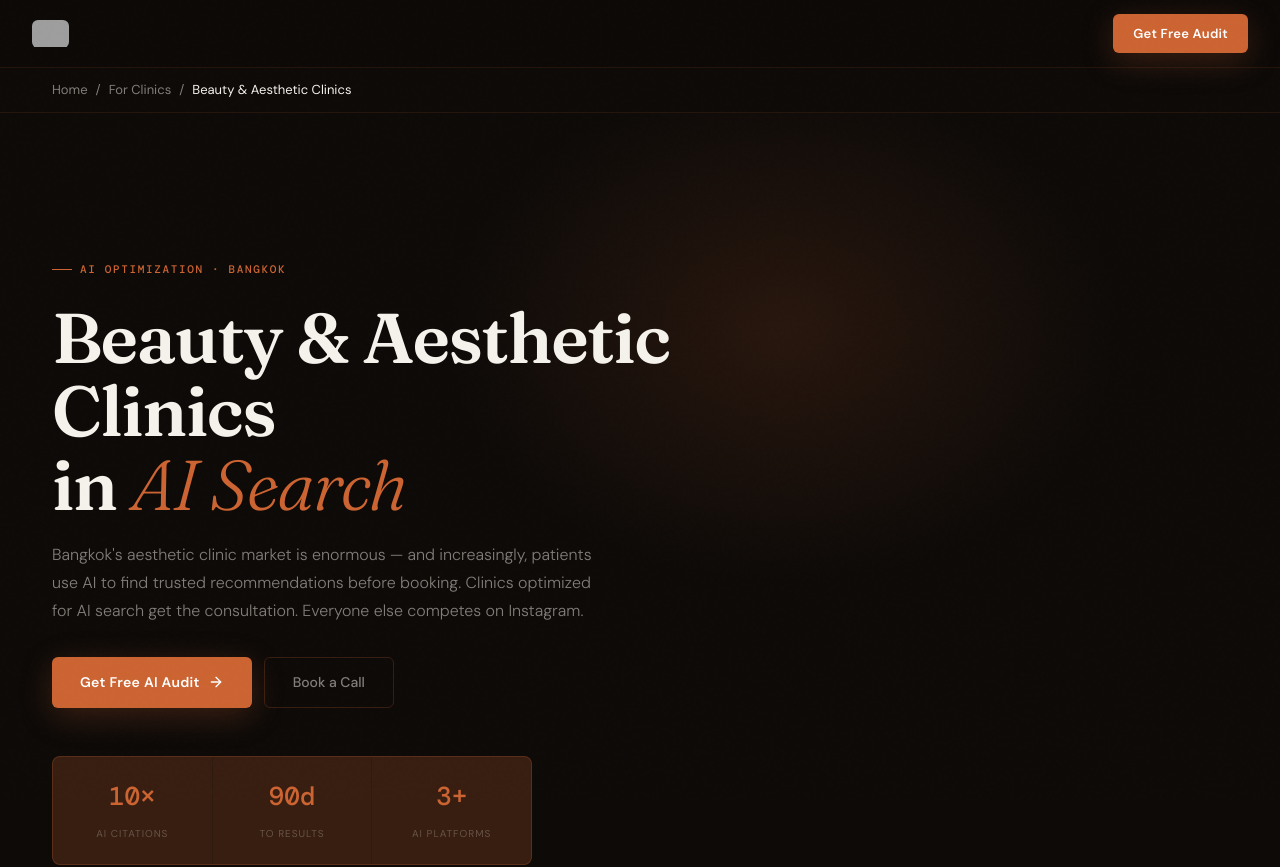
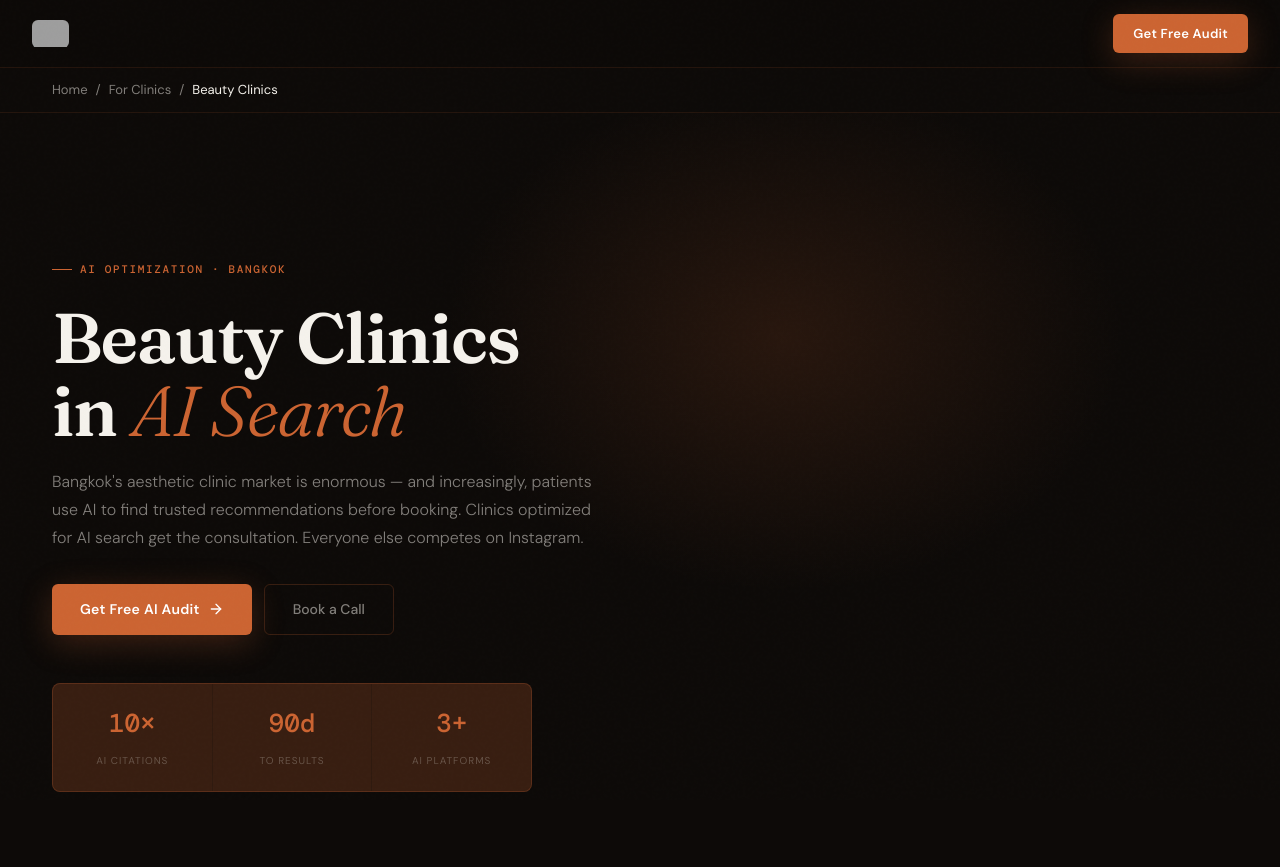
Before and after one commit to Sunnysakchira1/locullywebsite, a React (Vite) app: page /ai-optimization/beauty-clinics in a window 1280 px wide. Shown: the top 867 px of the page. Built offline with nearby package versions, Linux system fonts and the light colour scheme; grey boxes are pictures that could not be loaded; a web font is replaced by a local one.

Commit message:
feat: add Organization schema site-wide, update clinic names, link Service schema to org

```diff
--- a/src/App.jsx
+++ b/src/App.jsx
@@ -19,6 +19,7 @@ import PackagesPage from '@/components/PackagesPage';
 import ScrollToTop from '@/components/ScrollToTop';
 import ForClinicsPage from '@/pages/ForClinicsPage';
 import ClinicPage from '@/components/ClinicPage';
+import SiteSchema from '@/components/SiteSchema';
 
 // Shared Layout/Home Component
 const HomePage = () => {
@@ -49,6 +50,7 @@ function App() {
 
   return (
     <Router>
+      <SiteSchema />
       <ScrollToTop />
       <div className="min-h-screen bg-white">
         <Routes>
--- a/src/components/ClinicPage.jsx
+++ b/src/components/ClinicPage.jsx
@@ -60,7 +60,7 @@ export default function ClinicPage({ slug }) {
     '@context': 'https://schema.org',
     '@type': 'Service',
     name: `AI Optimization for ${clinic.namePlural}`,
-    provider: { '@type': 'Organization', name: 'Locully', url: 'https://locully.org' },
+    provider: { '@id': 'https://locully.org/#organization' },
     areaServed: { '@type': 'City', name: 'Bangkok' },
     description: clinic.metaDescription,
     serviceType: 'AI Search Optimization',
--- /dev/null
+++ b/src/components/SiteSchema.jsx
@@ -0,0 +1,37 @@
+import React from 'react';
+import { Helmet } from 'react-helmet';
+
+const organizationSchema = {
+  '@context': 'https://schema.org',
+  '@type': 'Organization',
+  '@id': 'https://locully.org/#organization',
+  name: 'Locully Co. Ltd',
+  url: 'https://locully.org',
+  logo: 'https://horizons-cdn.hostinger.com/ca6fff5d-5563-48f9-b39f-3faa84296ff9/68e793544c569f64d62f0f8841197574.png',
+  foundingDate: '2025',
+  email: 'admin@locully.org',
+  telephone: '+66626959444',
+  address: {
+    '@type': 'PostalAddress',
+    streetAddress: '92 Central Park Offices, Floor 35, Rama 4 Road',
+    addressLocality: 'Silom, Bangrak',
+    addressRegion: 'Bangkok',
+    postalCode: '10500',
+    addressCountry: 'TH',
+  },
+  areaServed: {
+    '@type': 'City',
+    name: 'Bangkok',
+  },
+  sameAs: [
+    'https://www.linkedin.com/company/74875853/',
+  ],
+};
+
+export default function SiteSchema() {
+  return (
+    <Helmet>
+      <script type="application/ld+json">{JSON.stringify(organizationSchema)}</script>
+    </Helmet>
+  );
+}
--- a/src/data/clinicData.js
+++ b/src/data/clinicData.js
@@ -145,11 +145,11 @@ export const clinics = [
   },
   {
     slug: 'fertility-clinics',
-    name: 'Fertility / IVF',
-    namePlural: 'Fertility & IVF Clinics',
-    headline: 'AI Optimization for Fertility & IVF Clinics in Bangkok',
+    name: 'IVF',
+    namePlural: 'IVF Clinics',
+    headline: 'AI Optimization for IVF Clinics in Bangkok',
     metaDescription:
-      "Help patients find your fertility clinic through ChatGPT, Perplexity & Google AI. Locully's AIO service for Bangkok IVF clinics.",
+      "Help patients find your IVF clinic through ChatGPT, Perplexity & Google AI. Locully's AIO service for Bangkok IVF clinics.",
     intro:
       "Fertility decisions are among the most researched a patient makes. They ask ChatGPT detailed questions before they ever contact a clinic. AI optimization ensures your clinic is recommended at the moment patients are ready to act.",
     aiQueries: [
@@ -193,11 +193,11 @@ export const clinics = [
   },
   {
     slug: 'beauty-clinics',
-    name: 'Beauty & Aesthetic',
-    namePlural: 'Beauty & Aesthetic Clinics',
-    headline: 'AI Optimization for Beauty & Aesthetic Clinics in Bangkok',
+    name: 'Beauty',
+    namePlural: 'Beauty Clinics',
+    headline: 'AI Optimization for Beauty Clinics in Bangkok',
     metaDescription:
-      "Help patients find your beauty clinic through ChatGPT, Perplexity & Google AI. Locully's AIO service for Bangkok aesthetic clinics.",
+      "Help patients find your beauty clinic through ChatGPT, Perplexity & Google AI. Locully's AIO service for Bangkok beauty clinics.",
     intro:
       "Bangkok's aesthetic clinic market is enormous — and increasingly, patients use AI to find trusted recommendations before booking. Clinics optimized for AI search get the consultation. Everyone else competes on Instagram.",
     aiQueries: [
```
